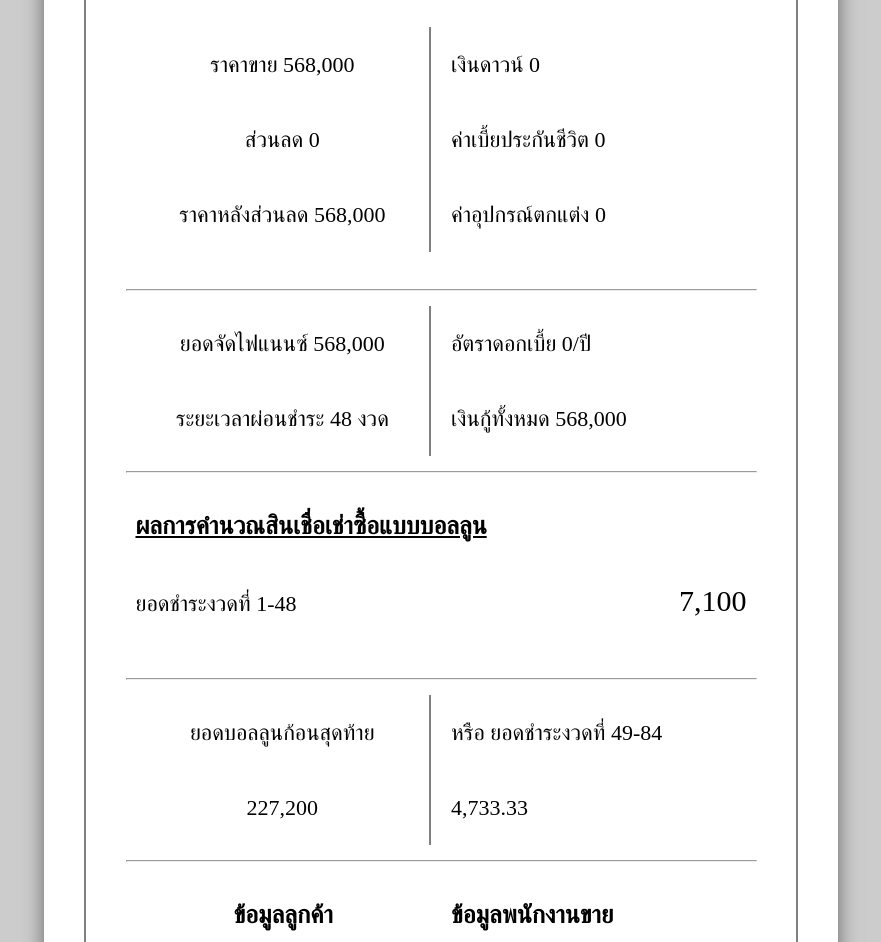
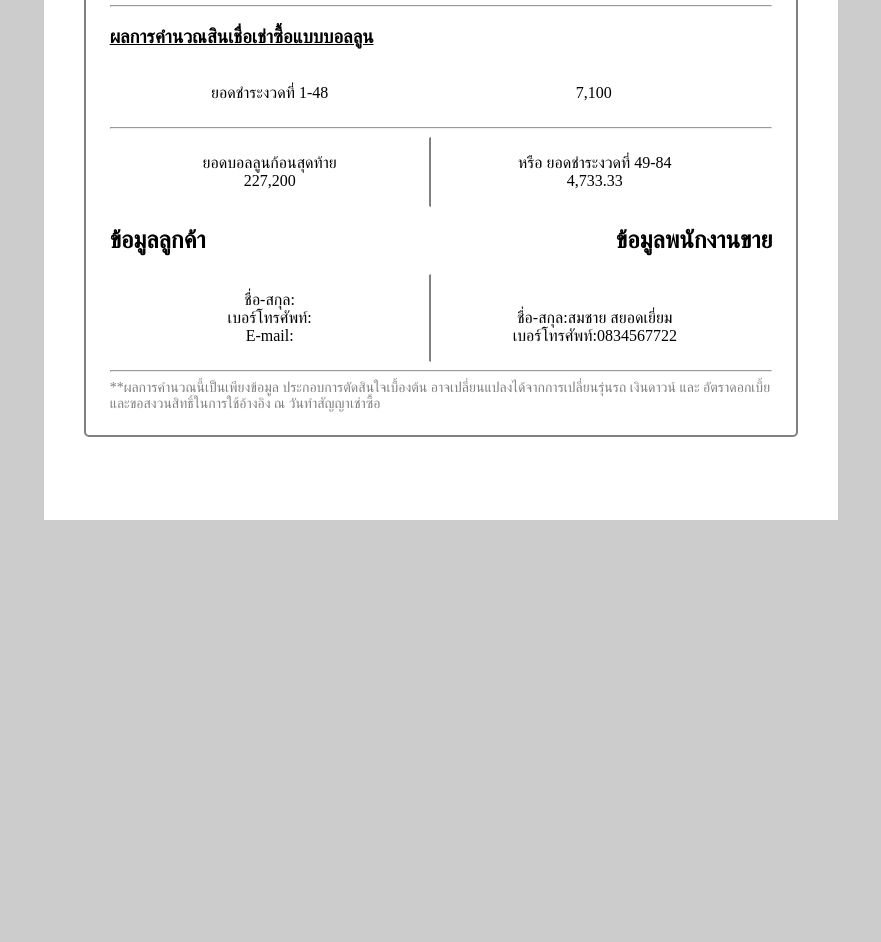
Before and after one commit to keangkai/DemoNissanA4, a plain HTML site: page index.html in a window 1280 px wide. Shown: the part 567-1509 px from the top of the page, without its empty margins (199-1080 px from the left). After the commit the page ends 1105 px from the top, so only its background shows below. Drawn offline with Linux system fonts and the light colour scheme.

Commit message:
Add files via upload

```diff
--- a/index.html
+++ b/index.html
@@ -8,55 +8,17 @@
     <style>
         body {
             background: rgb(204,204,204);
-            font-size: 10px;
             }
         page {
             background: white;
             display: block;
             margin: 0 auto;
             margin-bottom: 0.5cm;
-            box-shadow: 0 0 0.5cm rgba(0,0,0,0.5);
+
         }
         page[size="A4"] {
             width: 21cm;
-            height: 48.7cm;
-        }
-        page[size="A4"][layout="portrait"] {
-            width: 29.7cm;
-            height: 21cm;
-        }
-        .flex-container {
-            display: flex;
-            align-items: stretch;
-        }
-        .flex-container > div {
-            width: 100px;
-            margin: 10px;
-            text-align: center;
-            line-height: 75px;
-            font-size: 30px;
-        }
-        h2.title {
-            color: #ff0000;
-            font-size: 35px;
-            margin: 0;
-        }
-        p.head {
-            color: gray;
-            margin: 0%;
-        }
-        p {
-            font-size: 22px;
-        }
-        .border {
-            border: 2px solid gray;
-            border-radius: 5px;
-            margin: 5%;
-            margin-top: 5%;
-            padding: 5%;
-            position: relative;
-            top: 38px;
-            padding-top: 0;
+            height: 27.7cm;
         }
         @media print {
             body, page {
@@ -64,71 +26,106 @@
                 box-shadow: 0;
             }
         }
+        .border {
+            border: 2px solid gray;
+            border-radius: 5px;
+            margin: 5%;
+            margin-top: 5%;
+            padding: 3%;
+            position: relative;
+            top: 38px;
+            padding-top: 0;
+        }
+        /* .border-box1 {
+            border: 1px solid white;
+            color: red;
+            text-align: center;
+            border-width: 10%
+        } */
+        span.box1 {
+            display: inline-block;
+            width: 48%;
+            padding: 0%;
+            border: 1px solid white;
+            background-color: white;
+            margin: 0%;
+        }
+        span.box2 {
+            display: inline-block;
+            width: 48%;
+            padding: 0%;
+            border: 1px solid white;
+            background-color: white;
+            margin: 2%;
+            align-self: right;
+            margin: 0%;
+            position: relative;
+            top: -37px;
+        }
+        span.box3 {
+            display: inline-block;
+            width: 48%;
+            padding: 0%;
+            border: 1px solid white;
+            background-color: white;
+            margin: 0%;
+            border-right: 2px solid gray;
+            text-align: center;
+        }
     </style>
 </head>
 <body>
     <page size="A4">
         <div class="border">
-            <div class="flex-container">
-                <div style="flex-grow: 1">
-                    <h2 class="title">NISSAN LEASING</h2>
+            <span class="box1" style="text-align: center;color: red">
+                <h2>NISSAN LEASING</h2>
                 <img src="https://firebasestorage.googleapis.com/v0/b/pwa-nissan.appspot.com/o/image%2F1531123385443yz2j2h?alt=media&token=1b93a062-da05-4a4c-82b3-d539c6fa875c"
-                    alt="NISSAN LEASING" style="width: 100%">
-                </div>
-                <div style="flex-grow: 1;text-align:left">
+                alt="NISSAN LEASING" style="width: 60%">
+            </span>
+            <span class="box2">
                 <p class="head">วันที่: 01/07/2018<br>สยามนิสสันออโต้ สำนักงานใหญ่</p>
                 <h2 style="margin: 0%">Note</h2>
                 <p class="head">รุ่นย่อย : <br>
                     <img src="https://firebasestorage.googleapis.com/v0/b/pwa-nissan.appspot.com/o/image%2F1531124324345yjof02?alt=media&token=42a13d6f-228b-443c-bb60-dbb65b27e164"
-                        alt="gray color" style="width: 14%">สี : ดำ</p>
-                </div>
-            </div>
+                    alt="gray color" style="width: 10%">สี : ดำ</p>
+            </span>
             <hr>
-            <div class="flex-container">
-                <div style="flex-grow: 1">
-                    <h4 style="margin:0">สินเชื่อรถ EASY PAY</h4>
-                    <p style="border-right: 2px solid gray;">ราคาขาย 568,000 <br> ส่วนลด 0 <br> ราคาหลังส่วนลด 568,000</p>
-                </div>
-                <div style="flex-grow: 1;text-align:left"><br>
+            <h2>สินเชื่อรถ EASY PAY</h2>
+            <span class="box3">
+                <p>ราคาขาย 568,000<br>ส่วนลด 0<br>ราคาหลังส่วนลด 568,000</p>
+            </span>
+            <span class="box1" style="text-align: center">
                 <p>เงินดาวน์ 0 <br>ค่าเบี้ยประกันชีวิต 0<br>ค่าอุปกรณ์ตกแต่ง 0</p>
-                </div>
-            </div>
+            </span>
             <hr>
-            <div class="flex-container">
-                <div style="flex-grow: 1">
-                    <p style="border-right: 2px solid gray;margin: 0;">ยอดจัดไฟแนนซ์ 568,000 <br> ระยะเวลาผ่อนชำระ 48 งวด</p>
-                </div>
-                <div style="flex-grow: 1;text-align:left">
-                    <p style="margin: 0;">อัตราดอกเบี้ย 0/ปี <br>เงินกู้ทั้งหมด 568,000</p>
-                </div>
-            </div>
+            <span class="box3">
+                <p>ยอดจัดไฟแนนซ์ 568,000 <br> ระยะเวลาผ่อนชำระ 48 งวด</p>
+            </span>
+            <span class="box1" style="text-align: center">
+                <p>อัตราดอกเบี้ย 0/ปี <br>เงินกู้ทั้งหมด 568,000</p>
+            </span>
             <hr>
-            <div class="flex-container">
-                <div style="flex-grow: 1;text-align: left">
-                    <h5 style="text-decoration: underline;margin: 0;">ผลการคำนวณสินเชื่อเช่าซื้อแบบบอลลูน</h5>
-                    <p style="margin: 0;display: inline;">ยอดชำระงวดที่ 1-48 <div style="float: right">7,100</div></p>
-                </div>
-            </div>
+            <h3 style="text-decoration: underline;">ผลการคำนวณสินเชื่อเช่าซื้อแบบบอลลูน</h3>
+            <span class="box1" style="text-align: center">
+                <p>ยอดชำระงวดที่ 1-48 </p>
+            </span>
+            <span class="box1" style="text-align: center;">
+                <p>7,100</p>
+            </span>
             <hr>
-            <div class="flex-container">
-                <div style="flex-grow: 1">
-                    <p style="border-right: 2px solid gray;margin: 0;">ยอดบอลลูนก้อนสุดท้าย<br> 227,200</p>
-                </div>
-                <div style="flex-grow: 1;text-align:left">
-                    <p style="margin: 0;">หรือ ยอดชำระงวดที่ 49-84 <br>4,733.33</p>
-                </div>
-            </div>
-            <hr>
-            <div class="flex-container">
-                <div style="flex-grow: 1">
-                    <h5 style="margin: 0;">ข้อมูลลูกค้า</h5>
-                    <p style="border-right: 2px solid gray;margin: 0;">ชื่อ-สกุล:<br>เบอร์โทรศัพท์:<br>E-mail:</p>
-                </div>
-                <div style="flex-grow: 1;text-align:left">
-                    <h5 style="margin: 0;">ข้อมูลพนักงานขาย</h5>
-                    <p style="margin: 0;">ชื่อ-สกุล:สมชาย สยอดเยี่ยม<br>เบอร์โทรศัพท์:0834567722</p>
-                </div>
-            </div>
+            <span class="box3">
+                <p>ยอดบอลลูนก้อนสุดท้าย<br> 227,200</p>
+            </span>
+            <span class="box1" style="text-align: center">
+                <p>หรือ ยอดชำระงวดที่ 49-84 <br>4,733.33</p>
+            </span>
+            <h2>ข้อมูลลูกค้า <div style="float: right">ข้อมูลพนักงานขาย</div></h2>
+            <span class="box3">
+                <p>ชื่อ-สกุล:<br>เบอร์โทรศัพท์:<br>E-mail:</p>
+            </span>
+            <span class="box1" style="text-align: center">
+                <p>ชื่อ-สกุล:สมชาย สยอดเยี่ยม<br>เบอร์โทรศัพท์:0834567722</p>
+            </span>
             <hr>
             <p style="font-size: 14px;margin: 0;color: gray;">**ผลการคำนวณนี้เป็นเพียงข้อมูล ประกอบการตัดสินใจเบื้องต้น อาจเปลี่ยนแปลงได้จากการเปลี่ยนรุ่นรถ เงินดาวน์ และ อัตราดอกเบี้ย
                     และขอสงวนสิทธิ์ในการใช้อ้างอิง ณ วันทำสัญญาเช่าซื้อ
```
Lines whose indentation alone changed are shown as unchanged.
